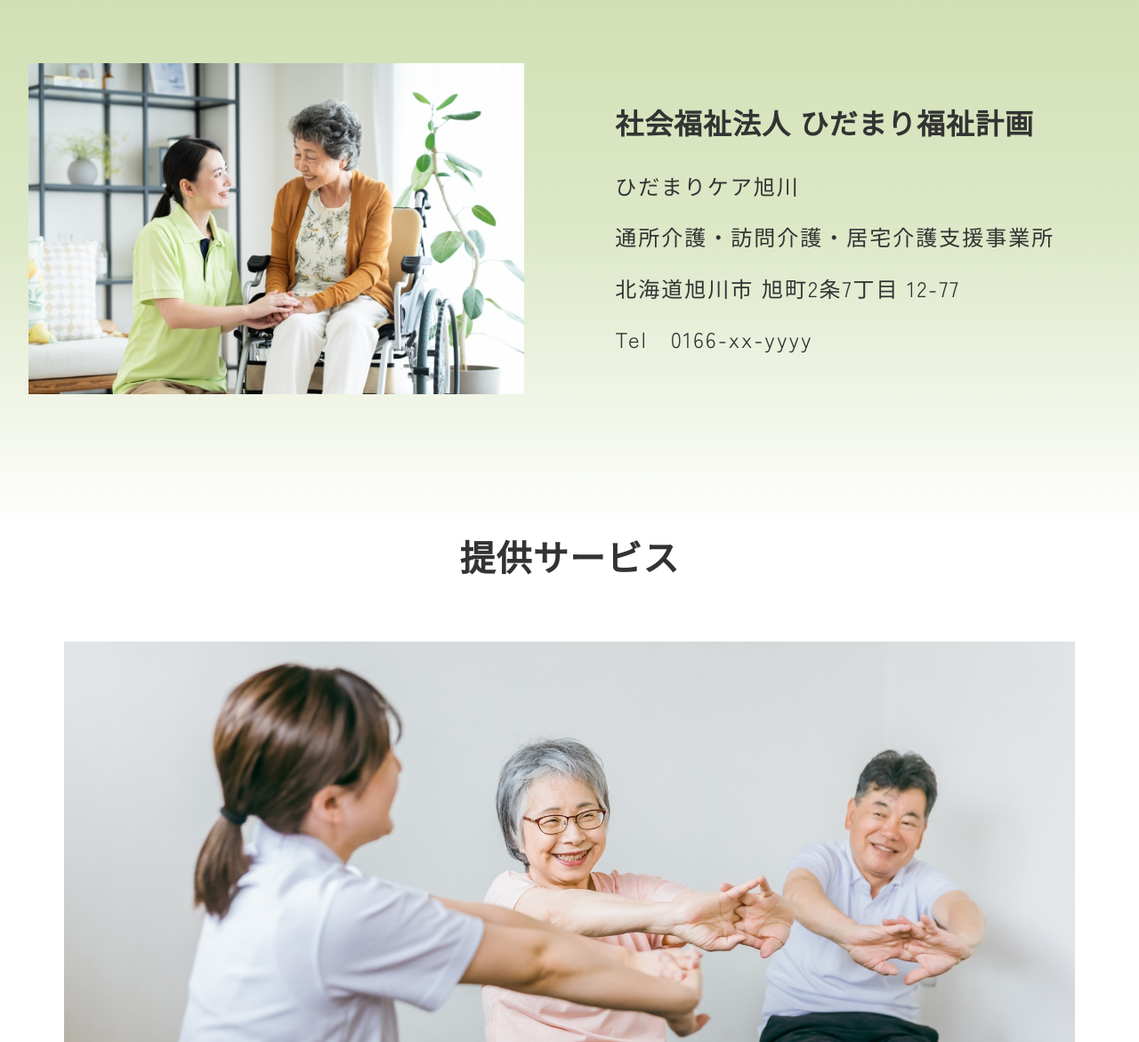
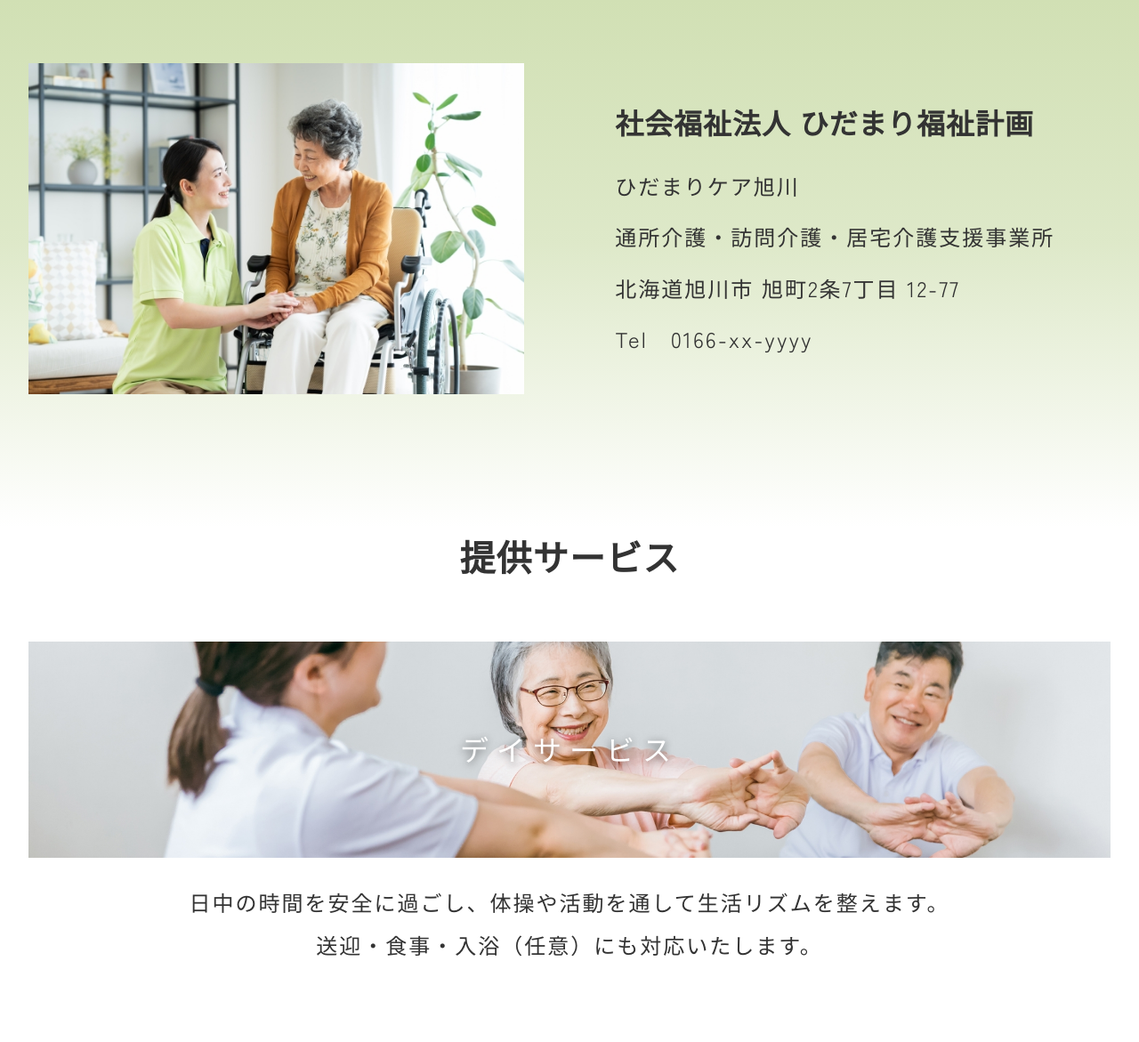
Before and after one commit to AoyamaATM/Hidamari-Fukushi-Keikaku, a PHP site: page /about_us.html in a window 1280 px wide. Shown: the part 578-1749 px from the top of the page at 89% size. Run offline with PHP 8.4, Linux system fonts and the light colour scheme.

Commit message:
Align about service banner layout

```diff
--- a/hidamari-fukushi-keikaku/about_us.html
+++ b/hidamari-fukushi-keikaku/about_us.html
@@ -39,7 +39,8 @@
       <section class="section about-services">
         <div class="content-width">
           <h2 class="section-heading center-heading">提供サービス</h2>
-          <article class="service-feature about-service-feature">
+          <div class="service-showcase">
+            <article class="service-feature">
               <figure class="service-banner">
                 <img src="./img/service_01.jpg" alt="デイサービスで体操をする利用者">
                 <figcaption>デイサービス</figcaption>
@@ -49,6 +50,7 @@
                 送迎・食事・入浴（任意）にも対応いたします。
               </p>
             </article>
+          </div>
 
           <div class="grid-split section about-day-grid">
             <div>
--- a/hidamari-fukushi-keikaku/css/style.css
+++ b/hidamari-fukushi-keikaku/css/style.css
@@ -578,18 +578,22 @@ body[data-type=home] #reasons .grid-reason .reason-index {
 /* =========================================
 サービスの概要　セクション
 ========================================= */
-#services .content-width {
+#services .content-width,
+.about-services .content-width {
   max-width: 1600px;
 }
-#services .service-showcase {
+#services .service-showcase,
+.about-services .service-showcase {
   display: grid;
   gap: clamp(64px, 7vw, 90px);
   margin-top: 64px;
 }
-#services .service-feature {
-  text-align: center;
-}
-#services .service-feature p {
+#services .service-feature,
+.about-services .service-feature {
+  text-align: center;
+}
+#services .service-feature p,
+.about-services .service-feature p {
   color: var(--palette-black);
   font-size: 24px;
   font-weight: 500;
@@ -598,21 +602,25 @@ body[data-type=home] #reasons .grid-reason .reason-index {
   margin-top: clamp(18px, 2vw, 26px);
   max-width: 920px;
 }
-#services .service-feature:first-child .service-banner img {
+#services .service-feature:first-child .service-banner img,
+.about-services .service-feature:first-child .service-banner img {
   object-position: center 28%;
 }
-#services .service-banner {
+#services .service-banner,
+.about-services .service-banner {
   aspect-ratio: 5/1;
   margin: 0;
   overflow: hidden;
   position: relative;
 }
-#services .service-banner img {
+#services .service-banner img,
+.about-services .service-banner img {
   height: 100%;
   object-fit: cover;
   width: 100%;
 }
-#services .service-banner figcaption {
+#services .service-banner figcaption,
+.about-services .service-banner figcaption {
   color: var(--palette-white);
   font-size: 32px;
   font-weight: 500;
@@ -1584,16 +1592,6 @@ body[data-type=faq] .category-cards > div {
   padding: 14px;
 }
 
-.about-service-feature {
-  margin-bottom: clamp(32px, 4vw, 52px);
-}
-body[data-type=aboutus] .about-service-feature {
-  margin-top: 64px;
-}
-body[data-type=aboutus] .about-service-feature .service-banner img {
-  object-position: center 28%;
-}
-
 .service-lead {
   font-size: clamp(1rem, 1.4vw, 1.35rem);
   line-height: 1.9;
--- a/hidamari-fukushi-keikaku/scss/style.scss
+++ b/hidamari-fukushi-keikaku/scss/style.scss
@@ -673,7 +673,8 @@ MVとパンくず
 /* =========================================
 サービスの概要　セクション
 ========================================= */
-#services {
+#services,
+.about-services {
   .content-width {
     max-width: 1600px;
   }
@@ -1878,18 +1879,6 @@ MVとパンくず
   padding: 14px;
 }
 
-.about-service-feature {
-  margin-bottom: clamp(32px, 4vw, 52px);
-
-  body[data-type="aboutus"] & {
-    margin-top: 64px;
-
-    .service-banner img {
-      object-position: center 28%;
-    }
-  }
-}
-
 .service-lead {
   font-size: clamp(1rem, 1.4vw, 1.35rem);
   line-height: 1.9;
```
Also changed, not shown: HISTORY.md (+4 -0 lines), hidamari-fukushi-keikaku/scss/style.css (+18 -20 lines), hidamari-fukushi-keikaku/scss/style.min.css, 2 other files. Lines whose indentation alone changed are shown as unchanged.
